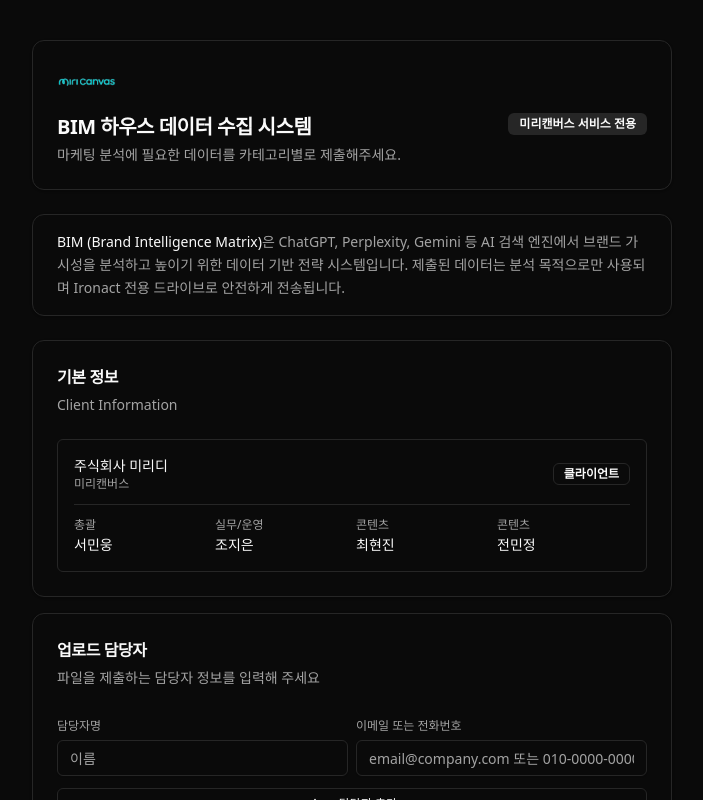
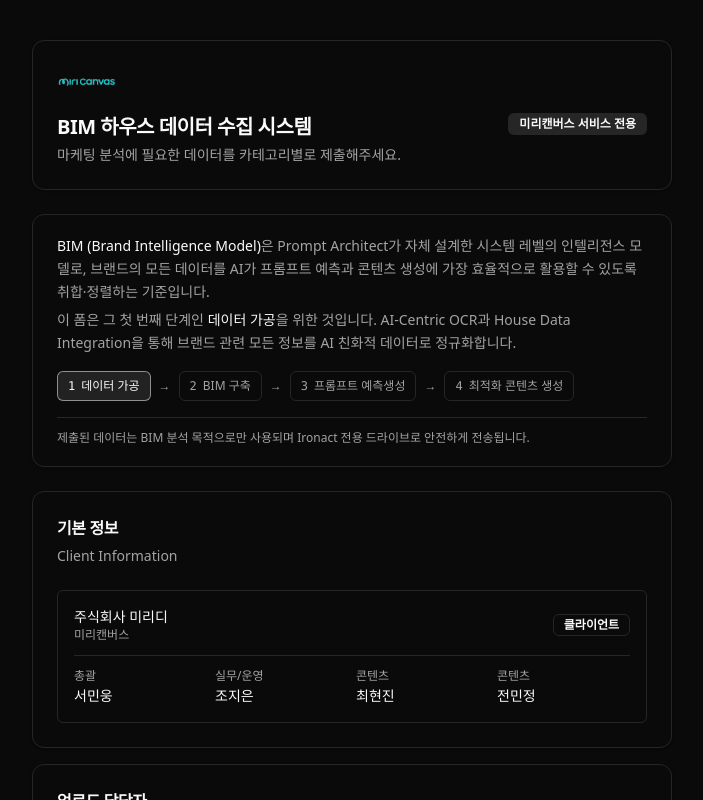
Before and after one commit to makim-414/bim-data-request, a React (Vite) app: page / in a window 1280 px wide. Shown: the top 800 px of the page, without its empty margins (288-991 px from the left). Built offline with nearby package versions, Linux system fonts and the light colour scheme.

Commit message:
feat: BIM 소개 - Brand Intelligence Model 정의 + 4단계 플로우 (Step1 강조)

```diff
--- a/src/App.tsx
+++ b/src/App.tsx
@@ -584,10 +584,35 @@
 
           {/* BIM 소개 */}
           <Card>
-            <CardContent className="pt-4 pb-4">
-              <p className="text-sm text-muted-foreground leading-relaxed">
-                <span className="font-medium text-foreground">BIM (Brand Intelligence Matrix)</span>은 ChatGPT, Perplexity, Gemini 등 AI 검색 엔진에서 브랜드 가시성을 분석하고 높이기 위한 데이터 기반 전략 시스템입니다.
-                제출된 데이터는 분석 목적으로만 사용되며 Ironact 전용 드라이브로 안전하게 전송됩니다.
+            <CardContent className="pt-5 pb-5 space-y-4">
+              <div className="space-y-1.5">
+                <p className="text-sm leading-relaxed text-muted-foreground">
+                  <span className="font-medium text-foreground">BIM (Brand Intelligence Model)</span>은 Prompt Architect가 자체 설계한 시스템 레벨의 인텔리전스 모델로,
+                  브랜드의 모든 데이터를 AI가 프롬프트 예측과 콘텐츠 생성에 가장 효율적으로 활용할 수 있도록 취합·정렬하는 기준입니다.
+                </p>
+                <p className="text-sm text-muted-foreground leading-relaxed">
+                  이 폼은 그 첫 번째 단계인 <span className="font-medium text-foreground">데이터 가공</span>을 위한 것입니다.
+                  AI-Centric OCR과 House Data Integration을 통해 브랜드 관련 모든 정보를 AI 친화적 데이터로 정규화합니다.
+                </p>
+              </div>
+              <div className="flex flex-wrap gap-2 text-xs">
+                {[
+                  { step: "1", label: "데이터 가공", active: true },
+                  { step: "2", label: "BIM 구축", active: false },
+                  { step: "3", label: "프롬프트 예측생성", active: false },
+                  { step: "4", label: "최적화 콘텐츠 생성", active: false },
+                ].map((s, i, arr) => (
+                  <div key={s.step} className="flex items-center gap-2">
+                    <div className={`flex items-center gap-1.5 rounded-md px-2.5 py-1.5 border ${s.active ? "border-primary/50 bg-primary/10 text-foreground" : "border-border text-muted-foreground"}`}>
+                      <span className={`font-mono text-xs ${s.active ? "text-primary" : "text-muted-foreground"}`}>{s.step}</span>
+                      <span>{s.label}</span>
+                    </div>
+                    {i < arr.length - 1 && <span className="text-muted-foreground">→</span>}
+                  </div>
+                ))}
+              </div>
+              <p className="text-xs text-muted-foreground border-t pt-3">
+                제출된 데이터는 BIM 분석 목적으로만 사용되며 Ironact 전용 드라이브로 안전하게 전송됩니다.
               </p>
             </CardContent>
           </Card>
```
